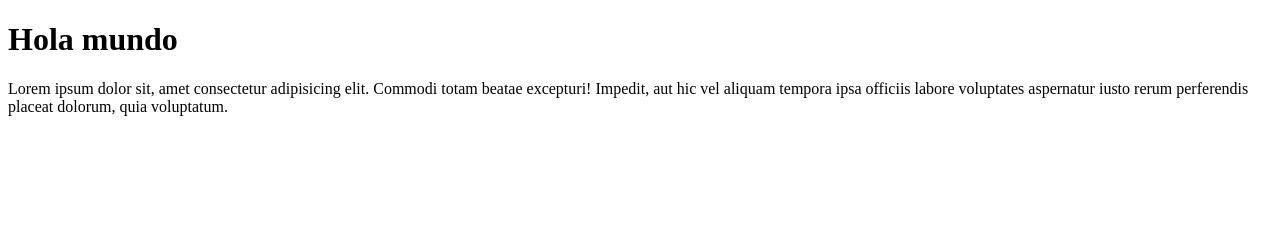
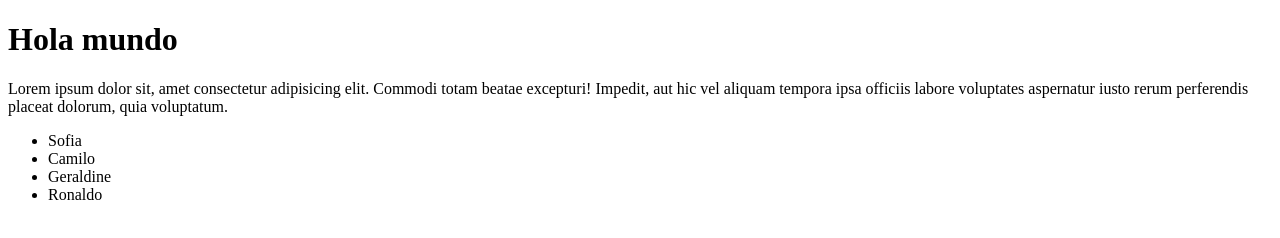
Before and after one commit to camilo351/proyecto, a plain HTML site: page index.html in a window 1280 px wide. Drawn offline with Linux system fonts and the light colour scheme.

Commit message:
agregando una lista en el index.html jajajaja

```diff
--- a/index.html
+++ b/index.html
@@ -8,5 +8,13 @@
 <body>
     <h1>Hola mundo</h1>
     <p>Lorem ipsum dolor sit, amet consectetur adipisicing elit. Commodi totam beatae excepturi! Impedit, aut hic vel aliquam tempora ipsa officiis labore voluptates aspernatur iusto rerum perferendis placeat dolorum, quia voluptatum.</p>
+    <div class="container">
+        <ul>
+            <li class="item">Sofia</li>
+            <li class="item">Camilo</li>
+            <li class="item">Geraldine</li>
+            <li class="item">Ronaldo</li>
+        </ul>
+    </div>
 </body>
 </html>
```
